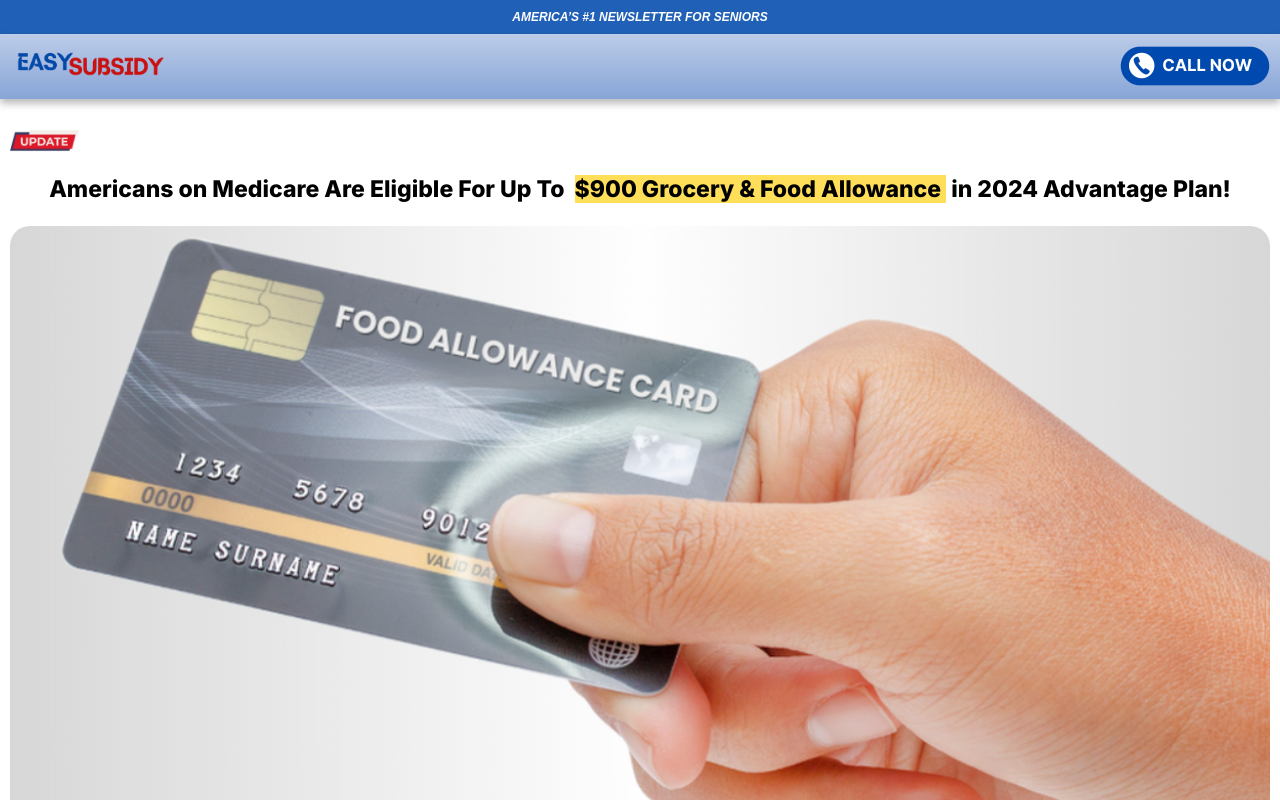
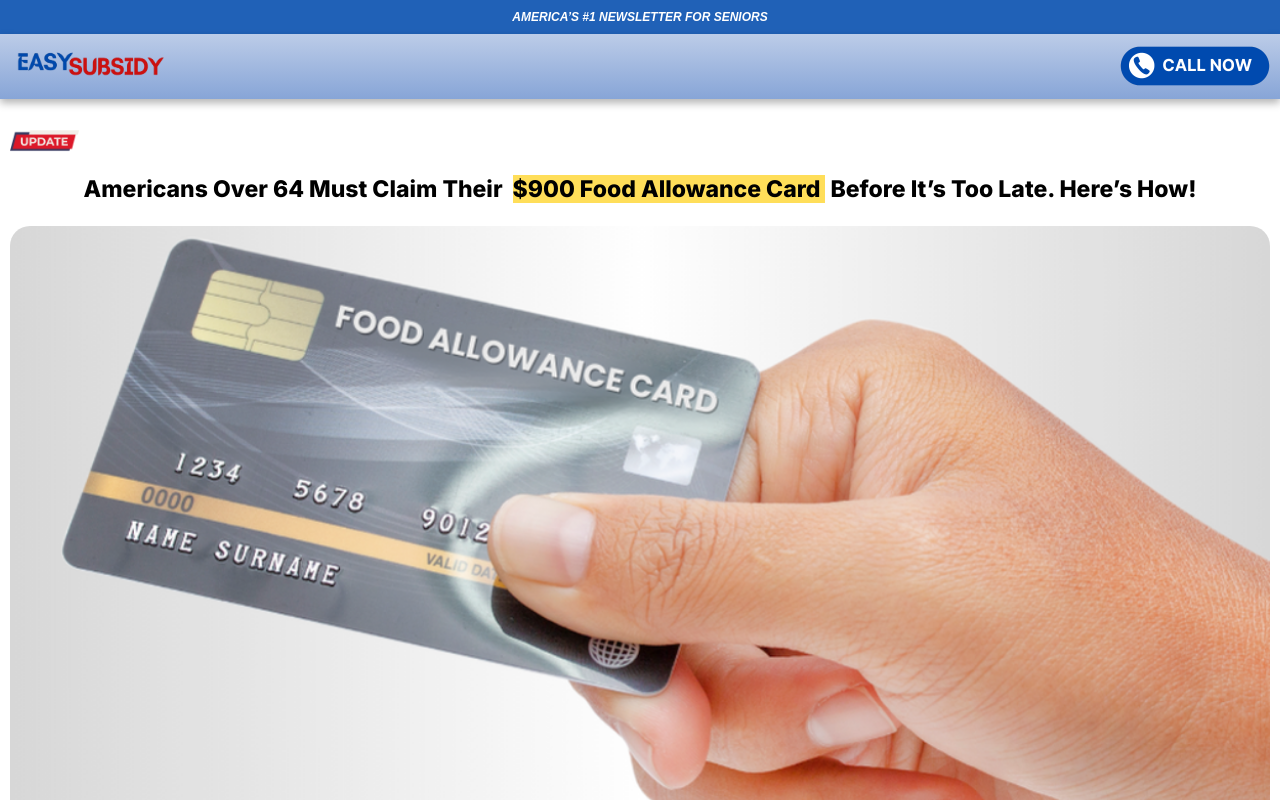
Before and after one commit to ragOP/lead-gene, a React (Create React App) app: page /engmed1 in a window 1280 px wide. Shown: the top 800 px of the page. Built offline with nearby package versions, Linux system fonts and the light colour scheme; a web font is replaced by a local one.

Commit message:
Update Home.jsx

```diff
--- a/src/components/Home.jsx
+++ b/src/components/Home.jsx
@@ -164,9 +164,8 @@ const Home = () => {
         <div className="main-div">
           <img src={badge} alt="" />
           <p className="main-title">
-            Americans on Medicare Are Eligible For Up To &nbsp;
-            <span>$900 Grocery & Food Allowance </span> &nbsp;in 2024 Advantage
-            Plan!
+           Americans Over 64 Must Claim Their &nbsp;
+            <span>$900 Food Allowance Card </span> &nbsp;Before It’s Too Late. Here’s How!
           </p>
           <img src={main} alt="" className="main-img" />
         </div>
```
